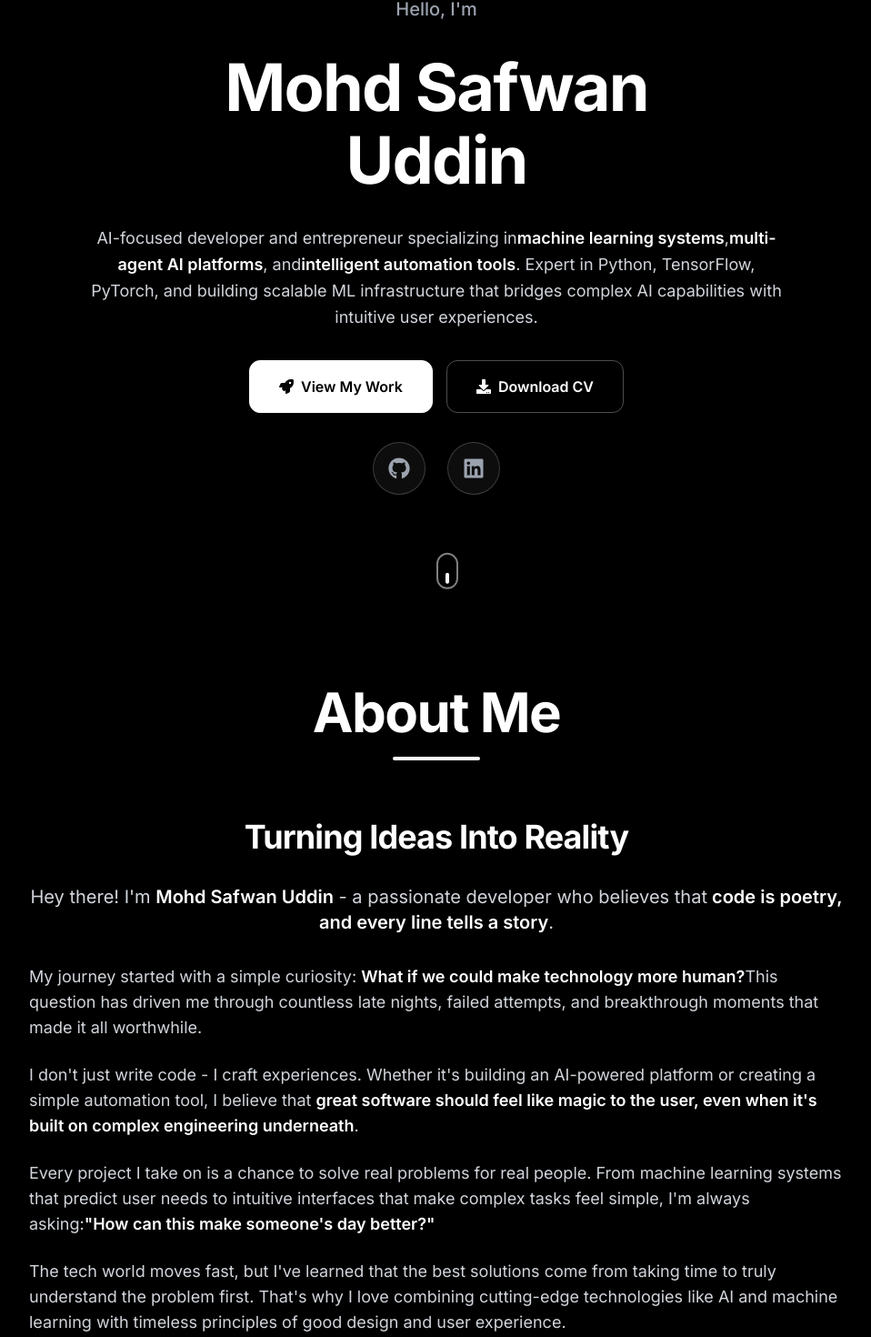
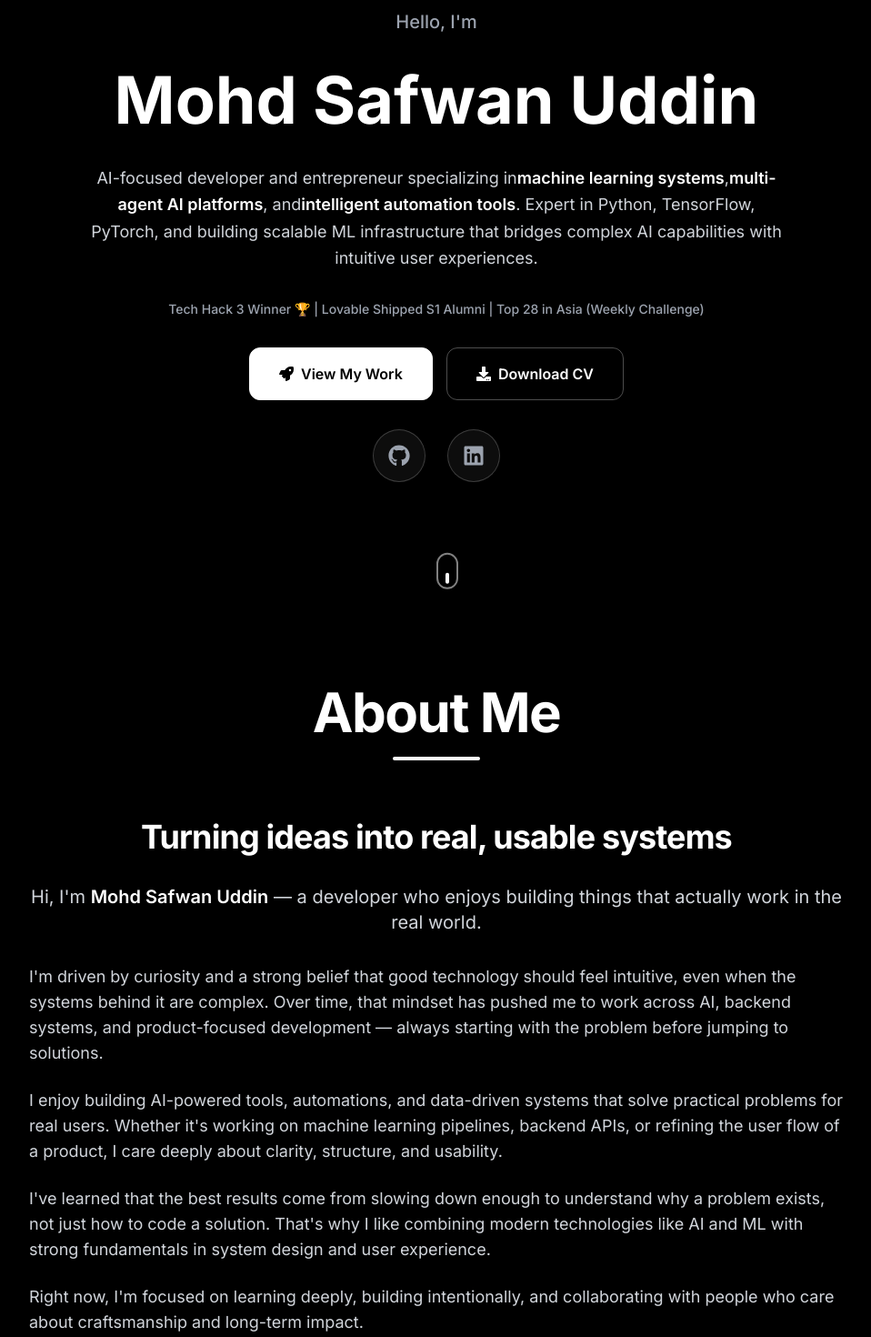
Before and after one commit to safwannuddin/safwan-dev, a Next.js app: page / in a window 1280 px wide. Shown: the part 130-1600 px from the top of the page at 91% size, without its empty margins (160-1118 px from the left). Built offline with nearby package versions, Linux system fonts and the light colour scheme.

Commit message:
done the changes

```diff
--- a/src/app/page.tsx
+++ b/src/app/page.tsx
@@ -3,6 +3,7 @@ import About from '@/sections/About';
 import Projects from '@/sections/Projects';
 import Contact from '@/sections/Contact';
 import Skills from '@/sections/skills';
+import Experience from '@/sections/Experience';
 import Certificates from '@/sections/Certificates';
 
 export default function Home() {
@@ -16,6 +17,7 @@ export default function Home() {
         <Hero />
         <About />
         <Skills />
+        <Experience />
         <Projects />
         <Certificates />
         <Contact />
@@ -28,7 +30,7 @@ export default function Home() {
               <span className="text-white font-semibold">Safwan Uddin</span>
             </p>
             <p className="text-gray-500 text-sm mt-2">
-              © 2025 All rights reserved
+              © 2026 All rights reserved
             </p>
           </div>
         </footer>
--- a/src/components/Footer.tsx
+++ b/src/components/Footer.tsx
@@ -63,7 +63,7 @@ export default function Footer() {
             transition={{ duration: 0.5, delay: 0.2 }}
             viewport={{ once: true }}
           >
-            © {new Date().getFullYear()} Safwan Khan. All rights reserved.
+            © {new Date().getFullYear()} Safwan Uddin. All rights reserved.
           </motion.p>
         </div>
       </div>
--- a/src/components/Navbar.tsx
+++ b/src/components/Navbar.tsx
@@ -9,6 +9,7 @@ import { useClientMount } from '@/hooks/useClientMount';
 const navItems = [
   { href: "#about", label: "About" },
   { href: "#skills", label: "Skills" },
+  { href: "#experience", label: "Experience" },
   { href: "#projects", label: "Projects" },
   { href: "#certificates", label: "Certificates" },
   { href: "#contact", label: "Contact" }
--- a/src/sections/About.tsx
+++ b/src/sections/About.tsx
@@ -60,53 +60,43 @@ export default function About() {
             viewport={{ once: true }}
             className="space-y-8"
           >
-            {/* Motivational Story */}
+            {/* About Me Content */}
             <div className="space-y-8">
               <h3 className="text-4xl font-bold text-white text-center mb-8">
-                Turning Ideas Into Reality
+                Turning ideas into real, usable systems
               </h3>
 
               <div className="space-y-6 text-gray-300 leading-relaxed">
                 <p className="text-xl text-center mb-8">
-                  Hey there! I&apos;m <span className="text-white font-semibold">Mohd Safwan Uddin</span> - a passionate developer who believes that
-                  <span className="text-white font-semibold"> code is poetry, and every line tells a story</span>.
+                  Hi, I'm <span className="text-white font-semibold">Mohd Safwan Uddin</span> — a developer who enjoys building things that actually work in the real world.
                 </p>
 
                 <p className="text-lg">
-                  My journey started with a simple curiosity: <span className="text-white font-semibold">What if we could make technology more human?</span>
-                  This question has driven me through countless late nights, failed attempts, and breakthrough moments that made it all worthwhile.
+                  I'm driven by curiosity and a strong belief that good technology should feel intuitive, even when the systems behind it are complex. Over time, that mindset has pushed me to work across AI, backend systems, and product-focused development — always starting with the problem before jumping to solutions.
                 </p>
 
                 <p className="text-lg">
-                  I don&apos;t just write code - I craft experiences. Whether it&apos;s building an AI-powered platform or creating a simple automation tool,
-                  I believe that <span className="text-white font-semibold">great software should feel like magic to the user, even when it&apos;s built on complex engineering underneath</span>.
+                  I enjoy building AI-powered tools, automations, and data-driven systems that solve practical problems for real users. Whether it's working on machine learning pipelines, backend APIs, or refining the user flow of a product, I care deeply about clarity, structure, and usability.
                 </p>
 
                 <p className="text-lg">
-                  Every project I take on is a chance to solve real problems for real people. From machine learning systems that predict user needs to
-                  intuitive interfaces that make complex tasks feel simple, I&apos;m always asking:
-                  <span className="text-white font-semibold">&quot;How can this make someone&apos;s day better?&quot;</span>
+                  I've learned that the best results come from slowing down enough to understand why a problem exists, not just how to code a solution. That's why I like combining modern technologies like AI and ML with strong fundamentals in system design and user experience.
                 </p>
 
                 <p className="text-lg">
-                  The tech world moves fast, but I&apos;ve learned that the best solutions come from taking time to truly understand the problem first.
-                  That&apos;s why I love combining cutting-edge technologies like AI and machine learning with timeless principles of good design and user experience.
+                  Right now, I'm focused on learning deeply, building intentionally, and collaborating with people who care about craftsmanship and long-term impact.
                 </p>
               </div>
 
-              {/* Motivational Quote */}
+              {/* Quote */}
               <motion.div
                 className="relative p-8 glass-card rounded-2xl border-l-4 border-white mt-12"
                 whileHover={{ scale: 1.02 }}
                 transition={{ duration: 0.3 }}
               >
-                <p className="text-2xl italic text-white leading-relaxed text-center">
-                  &quot;I don&apos;t just build applications - I build bridges between human dreams and digital reality.
-                  Every line of code is a step toward making the impossible, possible.&quot;
+                <p className="text-xl italic text-gray-300 leading-relaxed text-center">
+                  "Clarity comes before speed. Build with intention, and the rest follows."
                 </p>
-                <div className="absolute -top-4 -left-4 w-12 h-12 bg-white rounded-full flex items-center justify-center">
-                  <FaHeart className="text-black text-xl" />
-                </div>
               </motion.div>
 
               {/* Call to Action */}
@@ -118,7 +108,7 @@ export default function About() {
                 viewport={{ once: true }}
               >
                 <p className="text-lg text-gray-300 mb-6">
-                  Ready to turn your ideas into something amazing? Let&apos;s create something extraordinary together.
+                  Ready to turn your ideas into something amazing? Let's create something extraordinary together.
                 </p>
                 <motion.a
                   href="#contact"
--- /dev/null
+++ b/src/sections/Experience.tsx
@@ -0,0 +1,146 @@
+'use client';
+
+import { motion } from 'framer-motion';
+import { useClientMount } from '@/hooks/useClientMount';
+import { FaBriefcase, FaMapMarkerAlt, FaCalendarAlt, FaBuilding, FaRocket, FaLightbulb, FaBolt } from 'react-icons/fa';
+
+const experiences = [
+  {
+    role: "Intern",
+    company: "Mindalike",
+    type: "Internship",
+    duration: "Oct 2025 – Nov 2025 · 2 mos",
+    location: "Hyderabad, India · On-site",
+    description: "Worked on applied problem-solving and engineering tasks in a real-world internship environment, gaining hands-on exposure to professional development workflows.",
+    icon: FaBuilding,
+    color: "#3b82f6"
+  },
+  {
+    role: "Incubatee",
+    company: "SU Knowledge Hub Foundation",
+    type: "Full-time",
+    duration: "Jun 2025 – Oct 2025 · 5 mos",
+    location: "Hyderabad, India · On-site",
+    description: "Currently incubated at SU Knowledge Hub Foundation, focused on building and refining AI-powered products and early-stage startup ideas through structured mentorship and execution.",
+    icon: FaRocket,
+    color: "#8b5cf6"
+  },
+  {
+    role: "Founder-Shipped S1",
+    company: "Lovable",
+    type: "Full-time",
+    duration: "Jun 2025 – Aug 2025 · 3 mos",
+    location: "Remote",
+    description: "Selected as a solo founder into Lovable Shipped Season 1 to build and ship real startup MVPs. Worked end-to-end across ideation, product development, iteration, and shipping under tight timelines.",
+    icon: FaLightbulb,
+    color: "#f59e0b"
+  },
+  {
+    role: "Core Team Member",
+    company: "IEEE Signal Processing Society",
+    type: "Volunteer",
+    duration: "Jul 2024 – Apr 2025 · 10 mos",
+    location: "Student Organization",
+    description: "Contributed to organizing technical workshops and events, supporting knowledge-sharing and professional growth within the student and developer community.",
+    icon: FaBolt,
+    color: "#06b6d4"
+  }
+];
+
+export default function Experience() {
+  const isMounted = useClientMount();
+
+  if (!isMounted) {
+    return (
+      <section id="experience" className="py-16 bg-black relative overflow-hidden">
+        <div className="max-w-4xl mx-auto px-6 relative z-10">
+          <div className="text-center mb-12">
+            <div className="h-12 bg-gray-700 rounded mx-auto mb-4 animate-pulse max-w-md" />
+          </div>
+          <div className="h-96 bg-gray-800 rounded-2xl animate-pulse" />
+        </div>
+      </section>
+    );
+  }
+
+  return (
+    <section id="experience" className="py-16 bg-black relative overflow-hidden">
+      <div className="max-w-4xl mx-auto px-6 relative z-10">
+        {/* Section Title */}
+        <motion.div
+          initial={{ opacity: 0, y: 30 }}
+          whileInView={{ opacity: 1, y: 0 }}
+          transition={{ duration: 0.6 }}
+          viewport={{ once: true }}
+          className="text-center mb-12"
+        >
+          <h2 className="text-4xl font-bold text-white mb-2">Experience</h2>
+        </motion.div>
+
+        {/* Single Experience Card */}
+        <motion.div
+          initial={{ opacity: 0, y: 50 }}
+          whileInView={{ opacity: 1, y: 0 }}
+          transition={{ duration: 0.8 }}
+          viewport={{ once: true }}
+          className="relative"
+        >
+          <div className="relative p-8 rounded-2xl overflow-hidden bg-white/5 border border-white/20 backdrop-blur-sm">
+            {/* Experience List */}
+            <div className="space-y-6">
+              {experiences.map((exp, index) => (
+                <motion.div
+                  key={index}
+                  initial={{ opacity: 0, x: -20 }}
+                  whileInView={{ opacity: 1, x: 0 }}
+                  transition={{ duration: 0.5, delay: index * 0.1 }}
+                  viewport={{ once: true }}
+                  className="flex gap-4 pb-6 border-b border-white/10 last:border-b-0 last:pb-0"
+                >
+                  {/* Company Logo/Icon */}
+                  <div className="flex-shrink-0">
+                    <div
+                      className="w-12 h-12 rounded-xl border border-white/20 flex items-center justify-center"
+                      style={{
+                        background: `linear-gradient(135deg, ${exp.color}20 0%, ${exp.color}10 100%)`,
+                        borderColor: `${exp.color}30`
+                      }}
+                    >
+                      <exp.icon className="w-5 h-5" style={{ color: exp.color }} />
+                    </div>
+                  </div>
+
+                  {/* Experience Details */}
+                  <div className="flex-1 min-w-0">
+                    <div className="flex flex-col sm:flex-row sm:items-start sm:justify-between gap-2 mb-2">
+                      <div>
+                        <h3 className="text-lg font-semibold text-white">{exp.role}</h3>
+                        <p className="text-gray-300">
+                          {exp.company} · {exp.type}
+                        </p>
+                      </div>
+                      <div className="text-sm text-gray-400 sm:text-right">
+                        <p>{exp.duration}</p>
+                        <p>{exp.location}</p>
+                      </div>
+                    </div>
+
+                    {/* Show description only for Lovable and IEEE */}
+                    {(exp.company === "Lovable" || exp.company === "IEEE Signal Processing Society") && (
+                      <p className="text-sm text-gray-400 leading-relaxed">
+                        {exp.description}
+                      </p>
+                    )}
+                  </div>
+                </motion.div>
+              ))}
+            </div>
+
+            {/* Background Gradient */}
+            <div className="absolute inset-0 bg-gradient-to-br from-blue-500/5 via-transparent to-purple-500/5 pointer-events-none" />
+          </div>
+        </motion.div>
+      </div>
+    </section>
+  );
+}
--- a/src/sections/Hero.tsx
+++ b/src/sections/Hero.tsx
@@ -2,13 +2,78 @@
 
 import { motion } from 'framer-motion';
 import { FaGithub, FaLinkedin, FaDownload, FaRocket } from 'react-icons/fa';
-
 import { useClientMount } from '@/hooks/useClientMount';
 
 const socialLinks = [
   { icon: <FaGithub />, url: "https://github.com/safwannuddin", label: "GitHub" },
   { icon: <FaLinkedin />, url: "https://www.linkedin.com/in/mohd-safwan-uddin-299602257/", label: "LinkedIn" }
 ];
+
+// Letter-by-letter reveal animation
+const AnimatedName = () => {
+  const name = "Mohd Safwan Uddin";
+  const letters = name.split("");
+
+  const container = {
+    hidden: { opacity: 0 },
+    visible: {
+      opacity: 1,
+      transition: {
+        staggerChildren: 0.05,
+        delayChildren: 0.8
+      }
+    }
+  };
+
+  const child = {
+    hidden: {
+      opacity: 0,
+      y: 50,
+      rotateX: -90,
+      scale: 0.8
+    },
+    visible: {
+      opacity: 1,
+      y: 0,
+      rotateX: 0,
+      scale: 1,
+      transition: {
+        type: "spring",
+        damping: 12,
+        stiffness: 200,
+        duration: 0.6
+      }
+    }
+  };
+
+  return (
+    <motion.div
+      variants={container}
+      initial="hidden"
+      animate="visible"
+      className="text-5xl md:text-7xl font-bold leading-tight text-white"
+    >
+      {letters.map((letter, index) => (
+        <motion.span
+          key={index}
+          variants={child}
+          className="inline-block"
+          style={{
+            transformOrigin: "50% 50%",
+            perspective: "1000px"
+          }}
+          whileHover={{
+            scale: 1.1,
+            color: "#60a5fa",
+            transition: { duration: 0.2 }
+          }}
+        >
+          {letter === " " ? "\u00A0" : letter}
+        </motion.span>
+      ))}
+    </motion.div>
+  );
+};
 
 
 
@@ -64,30 +129,13 @@ export default function Hero() {
               </span>
             </motion.div>
 
-            {/* Name */}
-            <motion.h1
+            {/* Name with Letter Animation */}
+            <motion.div
               initial={{ opacity: 0, y: 30 }}
               animate={{ opacity: 1, y: 0 }}
               transition={{ delay: 0.4, duration: 0.8 }}
-              className="text-5xl md:text-7xl font-bold leading-tight text-white"
             >
-              <span className="text-white">
-                Mohd Safwan
-              </span>
-              <br />
-              <span className="text-white">
-                Uddin
-              </span>
-            </motion.h1>
-
-            {/* Title */}
-            <motion.div
-              initial={{ opacity: 0, y: 30 }}
-              animate={{ opacity: 1, y: 0 }}
-              transition={{ delay: 0.6, duration: 0.8 }}
-              className="text-2xl md:text-3xl font-semibold text-white"
-            >
-
+              <AnimatedName />
             </motion.div>
 
             {/* Description */}
@@ -104,6 +152,18 @@ export default function Hero() {
               Expert in Python, TensorFlow, PyTorch, and building scalable ML infrastructure that bridges
               complex AI capabilities with intuitive user experiences.
             </motion.p>
+
+            {/* Achievements */}
+            <motion.div
+              initial={{ opacity: 0, y: 30 }}
+              animate={{ opacity: 1, y: 0 }}
+              transition={{ delay: 0.9, duration: 0.8 }}
+              className="text-center"
+            >
+              <p className="text-sm text-gray-400 font-medium">
+                Tech Hack 3 Winner 🏆 |  Lovable Shipped S1 Alumni | Top 28 in Asia (Weekly Challenge)
+              </p>
+            </motion.div>
 
             {/* CTA Buttons */}
             <motion.div
```
